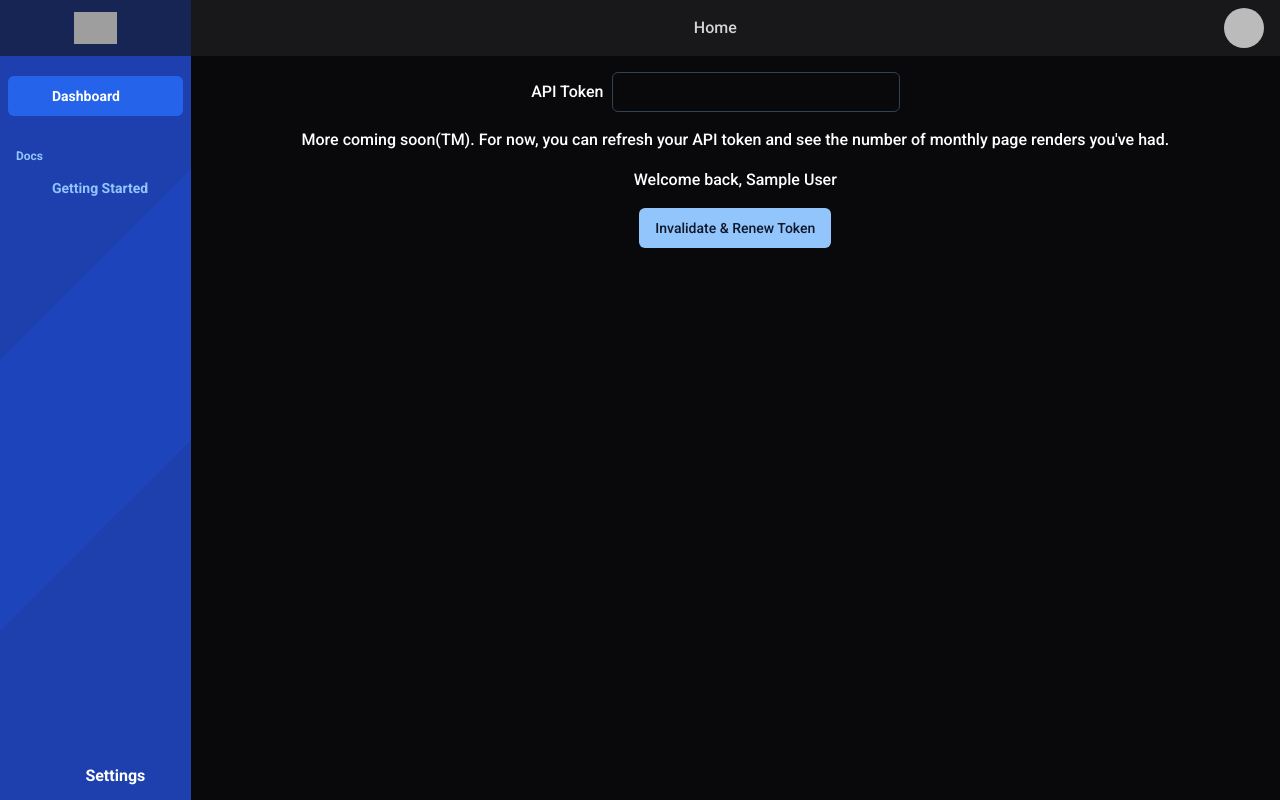
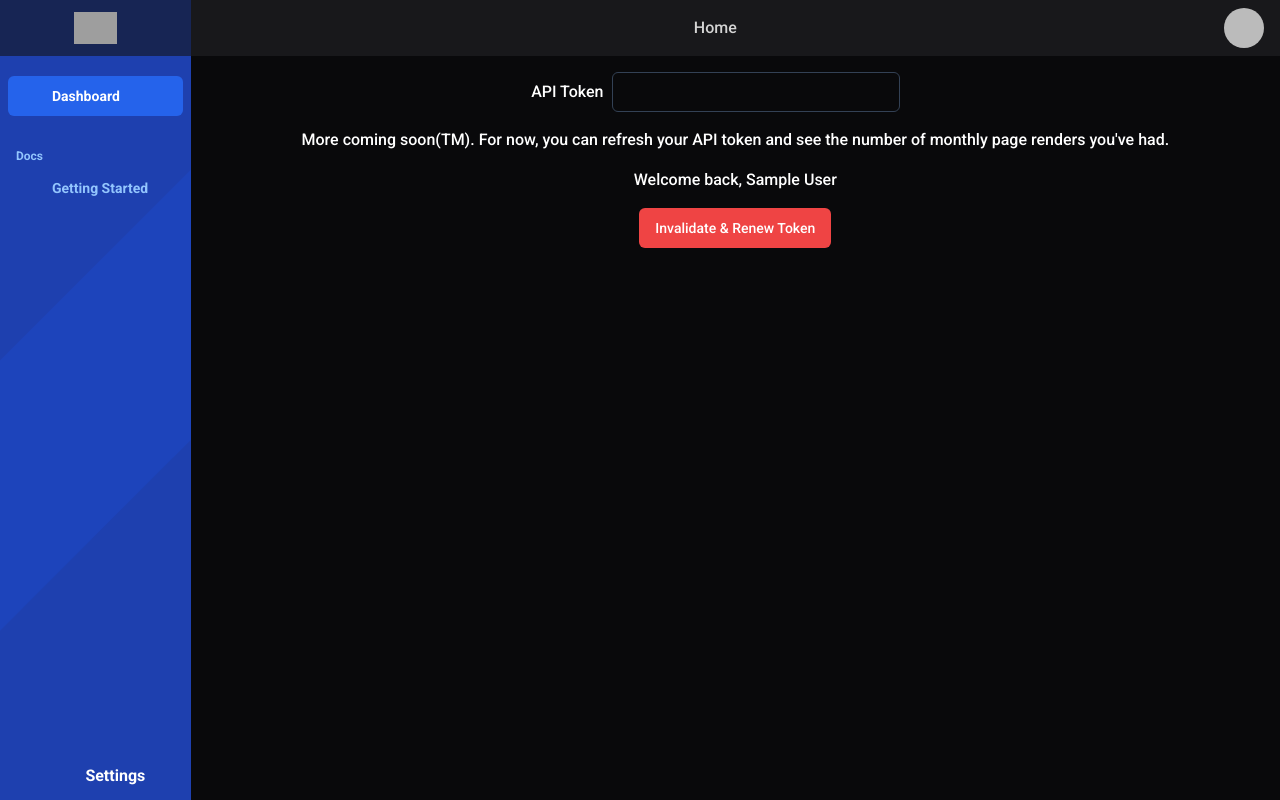
Before and after one commit to acorn1010/render, a React (Vite) app in the folder client/: page / in a window 1280 px wide. Built offline with nearby package versions, Linux system fonts and the light colour scheme; no server answers; sample sign-in values are in the browser's storage; grey boxes are pictures that could not be loaded; some icons are missing.

Commit message:
Make refresh token button scary

```diff
--- a/client/src/pages/dashboard/SettingsPage.tsx
+++ b/client/src/pages/dashboard/SettingsPage.tsx
@@ -3,7 +3,7 @@ import {Button} from "@/components/base/buttons/Button";
 
 export function SettingsPage() {
   return (
-      <Button onClick={async () => {
+      <Button variant='destructive' onClick={async () => {
         const token = await call.refreshToken();
         if (token) {
           poll.update('getProfile')({token});
```
